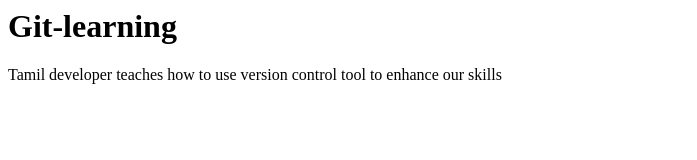
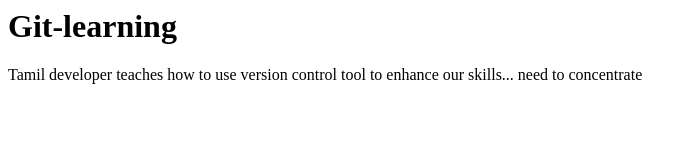
Before and after one commit to karthikeyanbalakrishnan-prog/chella, a plain HTML site: page index.html in a window 1280 px wide. Shown: the whole page, without its empty margins (0-697 px from the left). Drawn offline with Linux system fonts and the light colour scheme.

Commit message:
second commit on index.html

```diff
--- a/index.html
+++ b/index.html
@@ -6,6 +6,6 @@
 </head>
 <body>
     <h1>Git-learning</h1>
-    <p>Tamil developer teaches how to use version control tool to enhance our skills</p>
+    <p>Tamil developer teaches how to use version control tool to enhance our skills... need to concentrate</p>
 </body>
 </html>
```
